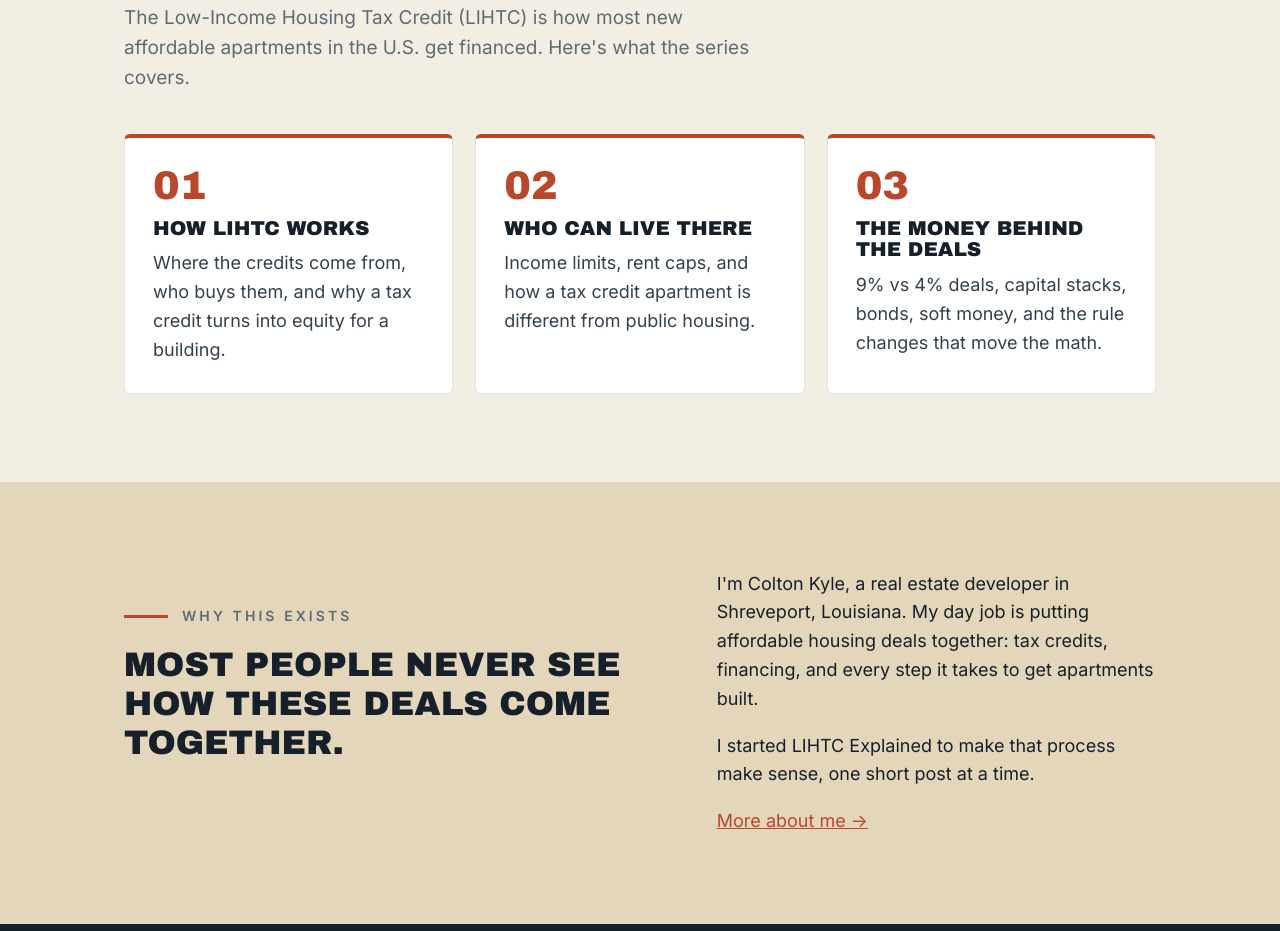
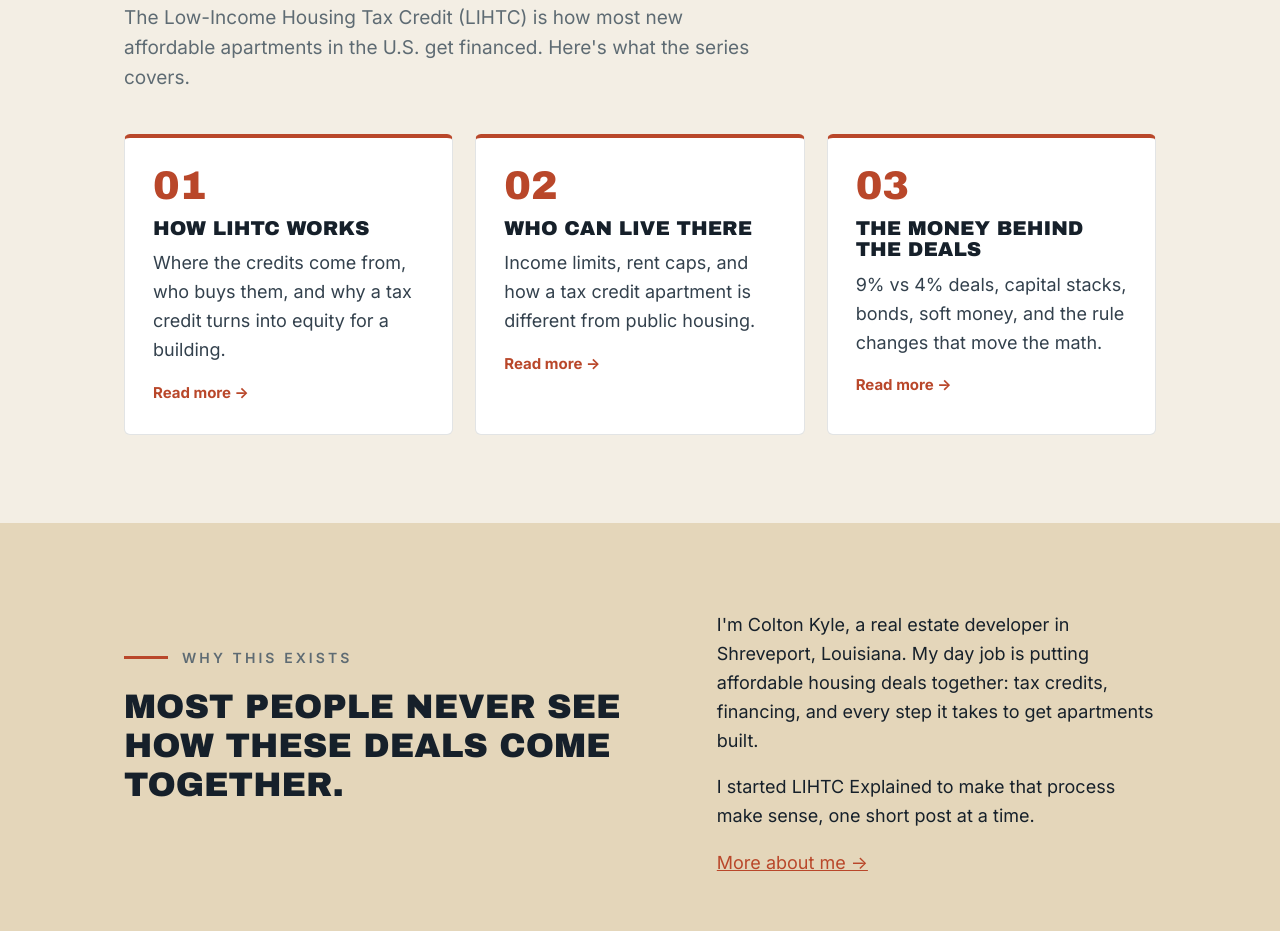
Before and after one commit to coltonkyle-cmd/vankyle-site, a plain HTML site: page index.html in a window 1280 px wide. Shown: the part 1255-2186 px from the top of the page. Drawn offline with Linux system fonts and the light colour scheme.

Commit message:
Link home topic cards to Start here sections

```diff
--- a/index.html
+++ b/index.html
@@ -41,9 +41,9 @@
     <p>The Low-Income Housing Tax Credit (LIHTC) is how most new affordable apartments in the U.S. get financed. Here's what the series covers.</p>
   </div>
   <div class="grid">
-    <div class="card"><div class="num">01</div><h3>How LIHTC works</h3><p>Where the credits come from, who buys them, and why a tax credit turns into equity for a building.</p></div>
-    <div class="card"><div class="num">02</div><h3>Who can live there</h3><p>Income limits, rent caps, and how a tax credit apartment is different from public housing.</p></div>
-    <div class="card"><div class="num">03</div><h3>The money behind the deals</h3><p>9% vs 4% deals, capital stacks, bonds, soft money, and the rule changes that move the math.</p></div>
+    <a class="card card-link" href="start-here.html#what"><div class="num">01</div><h3>How LIHTC works</h3><p>Where the credits come from, who buys them, and why a tax credit turns into equity for a building.</p><span class="more">Read more &rarr;</span></a>
+    <a class="card card-link" href="start-here.html#who"><div class="num">02</div><h3>Who can live there</h3><p>Income limits, rent caps, and how a tax credit apartment is different from public housing.</p><span class="more">Read more &rarr;</span></a>
+    <a class="card card-link" href="start-here.html#nine-four"><div class="num">03</div><h3>The money behind the deals</h3><p>9% vs 4% deals, capital stacks, bonds, soft money, and the rule changes that move the math.</p><span class="more">Read more &rarr;</span></a>
   </div>
 </div></section>
 
--- a/styles.css
+++ b/styles.css
@@ -52,6 +52,10 @@ section{padding:88px 0}
 .card{background:#fff;border:1px solid var(--line);border-top:4px solid var(--brick);border-radius:6px;padding:28px}
 .card .num{font-family:"Archivo Black",sans-serif;font-size:40px;color:var(--brick);line-height:1;margin-bottom:12px}
 .card p{color:#33414d;margin:0}
+a.card-link{display:block;color:inherit;text-decoration:none;transition:transform .15s,box-shadow .15s}
+a.card-link:hover,a.card-link:focus-visible{transform:translateY(-3px);box-shadow:0 10px 24px rgba(22,32,42,.12)}
+.card-link .more{display:inline-block;margin-top:16px;color:var(--brick);font-weight:700;font-size:15px}
+.article h2[id]{scroll-margin-top:96px}
 .band{background:var(--sand)}
 .section-dark{background:var(--ink);color:var(--paper)}
 .section-dark p{color:var(--sand)}
```
